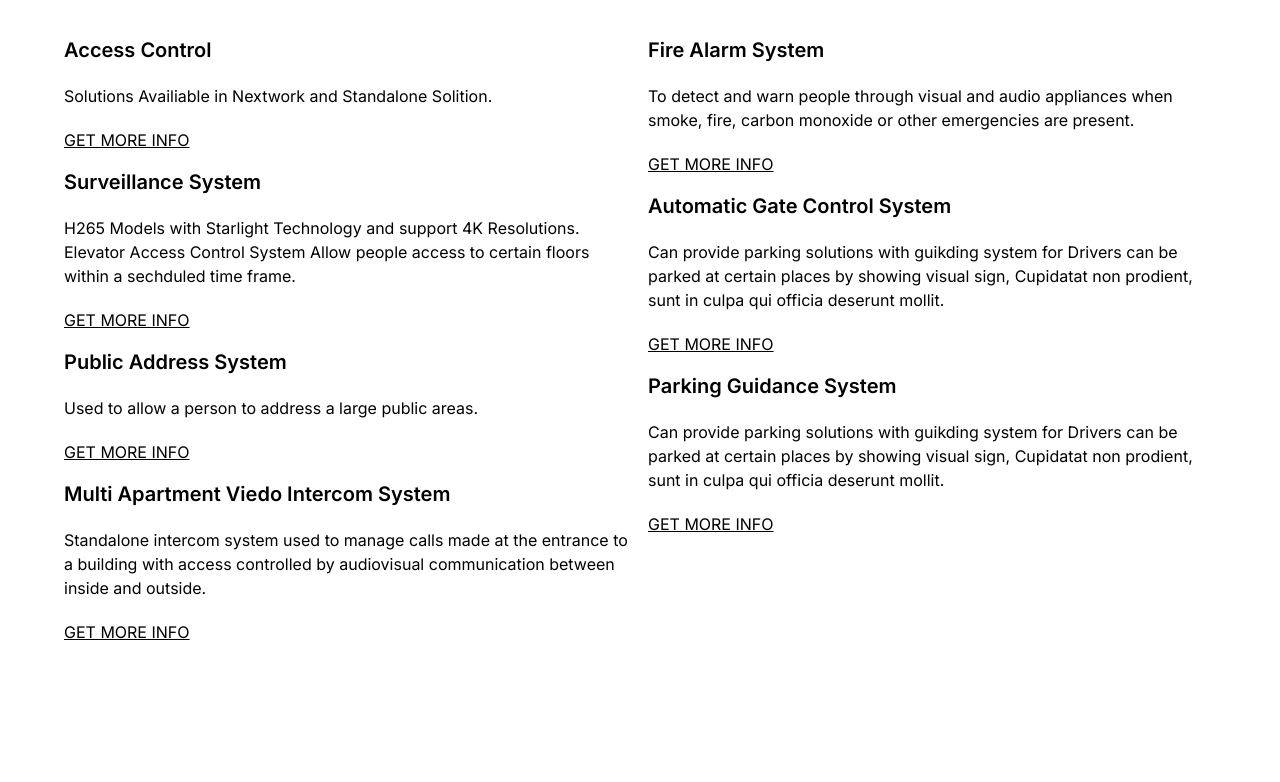
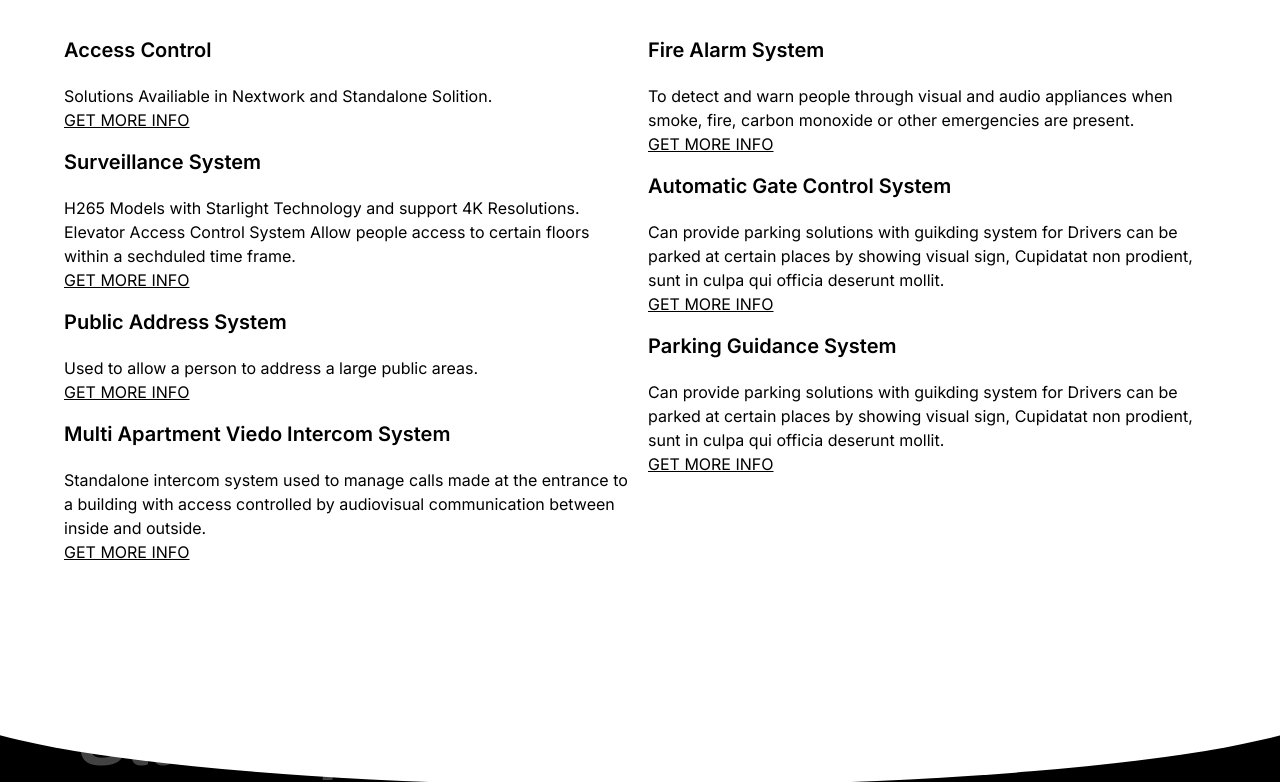
Before and after one commit to thetHtar1/newrepo, a Next.js app: page /security-solutions in a window 1280 px wide. Shown: the part 566-1348 px from the top of the page. Built offline with nearby package versions, Linux system fonts and the light colour scheme; a web font is replaced by a local one.

Commit message:
text color change

```diff
--- a/src/components/aboutusComponent/index.jsx
+++ b/src/components/aboutusComponent/index.jsx
@@ -195,7 +195,7 @@ export default function AboutUsComponent() {
         </div>
         <div className='flex justify-center '>
           <Link href="/meet-the-team">
-            <button className="  border-black border border-solid  px-2 rounded-2xl md:py-1 md:rounded-3xl hover:bg-black hover:text-white mt-[13px]  ">
+            <button className="text-black  border-black border border-solid  px-2 rounded-2xl md:py-1 md:rounded-3xl hover:bg-black hover:text-white mt-[13px]  ">
               Meet Our Team
 
             </button>
--- a/src/components/contactComponent/index.jsx
+++ b/src/components/contactComponent/index.jsx
@@ -268,7 +268,7 @@ export default function ContactComponent() {
                 className="flex items-center gap-1 border border-solid border-black hover:bg-black hover:text-white rounded-full px-2 py-1 text-black"
                 type="submit"
               >
-                send to us <Image className="" src={sendiocn} alt="send" />
+                send to us <Image className="forward-icon" src={sendiocn} alt="send" />
               </button>
             </div>
           </form>
--- a/src/components/securitySolutionComponent/index.jsx
+++ b/src/components/securitySolutionComponent/index.jsx
@@ -67,38 +67,38 @@ export default function SecurityComponent() {
             <h1 className="text-sm font-semibold ss:text-xl text-black">
                 Access Control
             </h1>
-            <h1 className="text-sm font-normal	ss:text-base text-black">
+            <p className="text-sm font-normal	ss:text-base text-black">
                 Solutions Availiable in Nextwork and Standalone Solition.
-            </h1>
+            </p>
             <button className="underline text-sm font-normal ss:text-base text-black">Get more info</button>
         </div>
         <div className="items-security">
             <h1 className="text-sm font-semibold  ss:text-xl text-black">
                Surveillance System
             </h1>
-            <h1 className="text-sm font-normal	ss:text-base text-black">
+            <p className="text-sm font-normal	ss:text-base text-black">
                 H265 Models with Starlight Technology and support 4K Resolutions. Elevator Access Control
                 System Allow people access to certain floors within a sechduled time frame.
-            </h1>
+            </p>
             <button className="underline text-sm font-normal ss:text-base text-black">Get more info</button>
         </div>
         <div className="items-security">
             <h1 className="text-sm font-semibold  ss:text-xl text-black">
             Public Address System
             </h1>
-            <h1 className="text-sm font-normal ss:text-base	text-black">
+            <p className="text-sm font-normal ss:text-base	text-black">
                 Used to allow a person to address a large public areas.
-            </h1>
+            </p>
             <button className="underline text-sm font-normal ss:text-base text-black">Get more info</button>
         </div>
         <div className="items-security">
             <h1 className="text-sm font-semibold  ss:text-xl text-black">
           Multi Apartment Viedo Intercom System
             </h1>
-            <h1 className="text-sm font-normal ss:text-base	text-black">
+            <p className="text-sm font-normal ss:text-base	text-black">
            Standalone intercom system used to manage calls made at the entrance to a
            building with access controlled by audiovisual communication between inside and outside.
-                     </h1>
+                     </p>
             <button className="underline text-sm font-normal ss:text-base text-black">Get more info</button>
         </div>
         </div>
@@ -107,31 +107,31 @@ export default function SecurityComponent() {
             <h1 className="text-sm font-semibold  ss:text-xl text-black">
                 Fire Alarm System
             </h1>
-            <h1 className="text-sm font-normal	ss:text-base text-black">
+            <p className="text-sm font-normal	ss:text-base text-black">
                 To detect and warn people through visual and audio appliances when smoke, fire, carbon
                 monoxide or other
                 emergencies are present.
-            </h1>
+            </p>
             <button className="underline text-sm font-normal ss:text-base text-black">Get more info</button>
         </div>
         <div className="items-security">
             <h1 className="text-sm font-semibold ss:text-xl text-black">
      Automatic Gate Control System
             </h1>
-            <h1 className="text-sm font-normal	ss:text-base text-black">
+            <p className="text-sm font-normal	ss:text-base text-black">
                 Can provide parking solutions with guikding system for Drivers can be parked at certain places by
                 showing visual sign, Cupidatat non prodient, sunt in culpa qui officia deserunt mollit.
-            </h1>
+            </p>
             <button className="text-black underline text-sm font-normal ss:text-base">Get more info</button>
         </div>
         <div className="items-security">
             <h1 className="text-sm font-semibold ss:text-xl text-black">
                 Parking Guidance System
             </h1>
-            <h1 className="text-sm font-normal	ss:text-base text-black">
+            <p className="text-sm font-normal	ss:text-base text-black">
             Can provide parking solutions with guikding system for Drivers can be parked at certain places by
                 showing visual sign, Cupidatat non prodient, sunt in culpa qui officia deserunt mollit.
-            </h1>
+            </p>
             <button className="text-black underline text-sm font-normal ss:text-base">Get more info</button>
         </div>
         </div>
--- a/src/components/softwareSolutionComponent/index.jsx
+++ b/src/components/softwareSolutionComponent/index.jsx
@@ -202,7 +202,7 @@ export default function SoftwareSolutionComponent() {
               <h1 className="rany font-medium text-xl hidden sm:block lg:text-4xl  sm:text-right text-black">IVR</h1>
               <p className=" text-justify hidden sm:block font-normal text-xs inter mt-3 lg:text-base  sm:text-right">Lorem ipsum dolor sit amet, consectetur adipiscing elit. Ut et massa mi. Aliquam in hendrerit urna. Pellentesque sit amet sapien fringilla, mattis ligula consectetur, ultrices mauris. Maecenas vitae mattis tellus. Nullam quis imperdiet augue. Vestibulum auctor ornare leo, non suscipit magna interdum eu. Curabitur pellentesque nibh nibh, at maximus
                 ante fermentum sit amet. Pellentesque commodo lacus at sodales sodales. Quisq</p>
-              <button className="forward-icon-container hidden sm:block float-right sm:flex border-black border border-solid px-2 rounded-2xl md:py-1 md:rounded-3xl hover:bg-black hover:text-white mt-3">For more details
+              <button className="forward-icon-container hidden sm:block float-right sm:flex border-black border border-solid px-2 rounded-2xl md:py-1 md:rounded-3xl hover:bg-black hover:text-white mt-3 text-black">For more details
                 <svg className="forward-icon" width="20" height="20" viewBox="0 0 20 20" fill="none" xmlns="http://www.w3.org/2000/svg">
                   <path d="M8.33203 7.50065L12.4987 3.33398L16.6654 7.50065" stroke="black" stroke-width="1.5" stroke-linecap="round" stroke-linejoin="round" />
                   <path d="M3.33203 16.6673H9.16536C10.0494 16.6673 10.8973 16.3161 11.5224 15.691C12.1475 15.0659 12.4987 14.218 12.4987 13.334V3.33398" stroke="black" stroke-width="1.5" stroke-linecap="round" stroke-linejoin="round" />
@@ -214,7 +214,7 @@ export default function SoftwareSolutionComponent() {
             </div>
             <p className="text-justify sm:hidden font-normal text-xs inter mt-3 lg:text-base  sm:text-right">Lorem ipsum dolor sit amet, consectetur adipiscing elit. Ut et massa mi. Aliquam in hendrerit urna. Pellentesque sit amet sapien fringilla, mattis ligula consectetur, ultrices mauris. Maecenas vitae mattis tellus. Nullam quis imperdiet augue. Vestibulum auctor ornare leo, non suscipit magna interdum eu. Curabitur pellentesque nibh nibh, at maximus
               ante fermentum sit amet. Pellentesque commodo lacus at sodales sodales. Quisq</p>
-            <button className="forward-button2 sm:hidden float-right flex border-black border border-solid px-2 rounded-2xl md:py-1 md:rounded-3xl hover:bg-black hover:text-white mt-3">For more details
+            <button className="forward-button2 sm:hidden float-right flex border-black border border-solid px-2 rounded-2xl md:py-1 md:rounded-3xl hover:bg-black hover:text-white mt-3 text-black">For more details
               <svg className="forward-icon" width="20" height="20" viewBox="0 0 20 20" fill="none" xmlns="http://www.w3.org/2000/svg">
                 <path d="M8.33203 7.50065L12.4987 3.33398L16.6654 7.50065" stroke="black" stroke-width="1.5" stroke-linecap="round" stroke-linejoin="round" />
                 <path d="M3.33203 16.6673H9.16536C10.0494 16.6673 10.8973 16.3161 11.5224 15.691C12.1475 15.0659 12.4987 14.218 12.4987 13.334V3.33398" stroke="black" stroke-width="1.5" stroke-linecap="round" stroke-linejoin="round" />
--- a/src/components/webSolutionComponent/index.jsx
+++ b/src/components/webSolutionComponent/index.jsx
@@ -92,7 +92,7 @@ export default function WebSolutionComponent() {
 
           <div className="grid justify-items-center ">
             <button className=" flex border-black border border-solid  px-2 rounded-2xl py-1 md:rounded-3xl hover:bg-black hover:text-white mt-4 text-black  ">For more details
-              <svg width="20" height="20" viewBox="0 0 20 20" fill="none" xmlns="http://www.w3.org/2000/svg">
+              <svg className="forward-icon"  width="20" height="20" viewBox="0 0 20 20" fill="none" xmlns="http://www.w3.org/2000/svg">
                 <path d="M8.33203 7.50065L12.4987 3.33398L16.6654 7.50065" stroke="black" stroke-width="1.5" stroke-linecap="round" stroke-linejoin="round" />
                 <path d="M3.33203 16.6673H9.16536C10.0494 16.6673 10.8973 16.3161 11.5224 15.691C12.1475 15.0659 12.4987 14.218 12.4987 13.334V3.33398" stroke="black" stroke-width="1.5" stroke-linecap="round" stroke-linejoin="round" />
               </svg>
```
